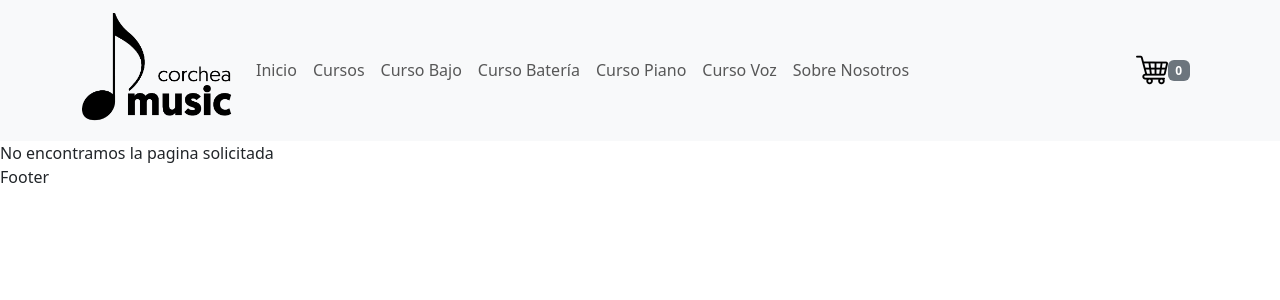
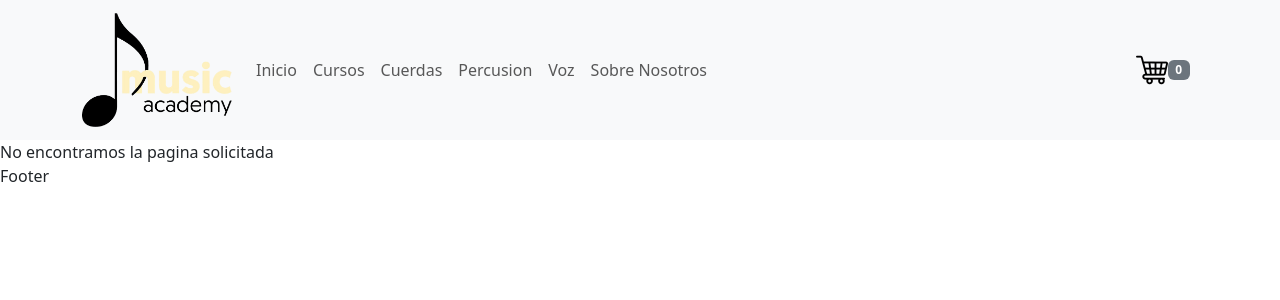
Before and after one commit to Felo550/ReactEcommerce, a React (Vite) app in the folder vite-project/: page /cart in a window 1280 px wide. Shown: the top 300 px of the page. Built offline with nearby package versions, Linux system fonts and the light colour scheme.

Commit message:
Se soluciona navegacion entre categorias

```diff
--- a/vite-project/src/App.jsx
+++ b/vite-project/src/App.jsx
@@ -20,7 +20,7 @@ const App = () => {
       <Routes>
         <Route element={<Layout />}>
           <Route path="/" element={<Home />} />
-          <Route path="/products" element={<ItemListContainer />} />
+          <Route path="/courses" element={<ItemListContainer />} />
           <Route path="/category/:catId" element={<ItemListContainer />} />
           <Route path="/products/:prodId" element={<ItemDetailContainer />} />
           <Route path="*" element={<Error />} />
--- a/vite-project/src/components/ItemDetailContainer/ItemDetailContainer.jsx
+++ b/vite-project/src/components/ItemDetailContainer/ItemDetailContainer.jsx
@@ -1,6 +1,6 @@
 import { useState, useEffect } from "react";
 import { useParams } from "react-router-dom";
-import { getProductById } from "../../utils/db";
+import { getProductById } from "../../utils/db.js";
 import { Spinner } from "../../components/spinner/spinner";
 import { ItemDetail } from "../../components/ItemDetail/ItemDetail";
 
--- a/vite-project/src/components/Layout/Navigation/Navigation.jsx
+++ b/vite-project/src/components/Layout/Navigation/Navigation.jsx
@@ -18,10 +18,9 @@ export const Navigation = () => {
           <Nav className="me-auto">
             <Link to="/" className="nav-link">Inicio</Link>
             <Link to="/courses" className="nav-link">Cursos</Link>
-            <Link to="/category/bass" className="nav-link">Curso Bajo</Link>
-            <Link to="/category/drums" className="nav-link">Curso Batería</Link>
-            <Link to="/category/piano" className="nav-link">Curso Piano</Link>
-            <Link to="/category/vocals" className="nav-link">Curso Voz</Link>
+            <Link to="/category/cuerdas" className="nav-link">Cuerdas</Link>
+            <Link to="/category/percusion" className="nav-link">Percusion</Link>
+            <Link to="/category/humana" className="nav-link">Voz</Link>
             <Link to="/about" className="nav-link">Sobre Nosotros</Link>
           </Nav>
           <Nav>
--- a/vite-project/src/utils/db.js
+++ b/vite-project/src/utils/db.js
@@ -34,7 +34,7 @@ export const products = [
       stock: 100,  // Stock máximo permitido
       category: ["humana"],
       image: 'https://cdn.pixabay.com/photo/2015/05/13/09/13/singer-764590_1280.jpg',  // Imagen de una persona cantando
-    }
+    },
   ];
 
 
```
Also changed, not shown: vite-project/src/assets/logo.png, vite-project/src/assets/logo2.png (added).
